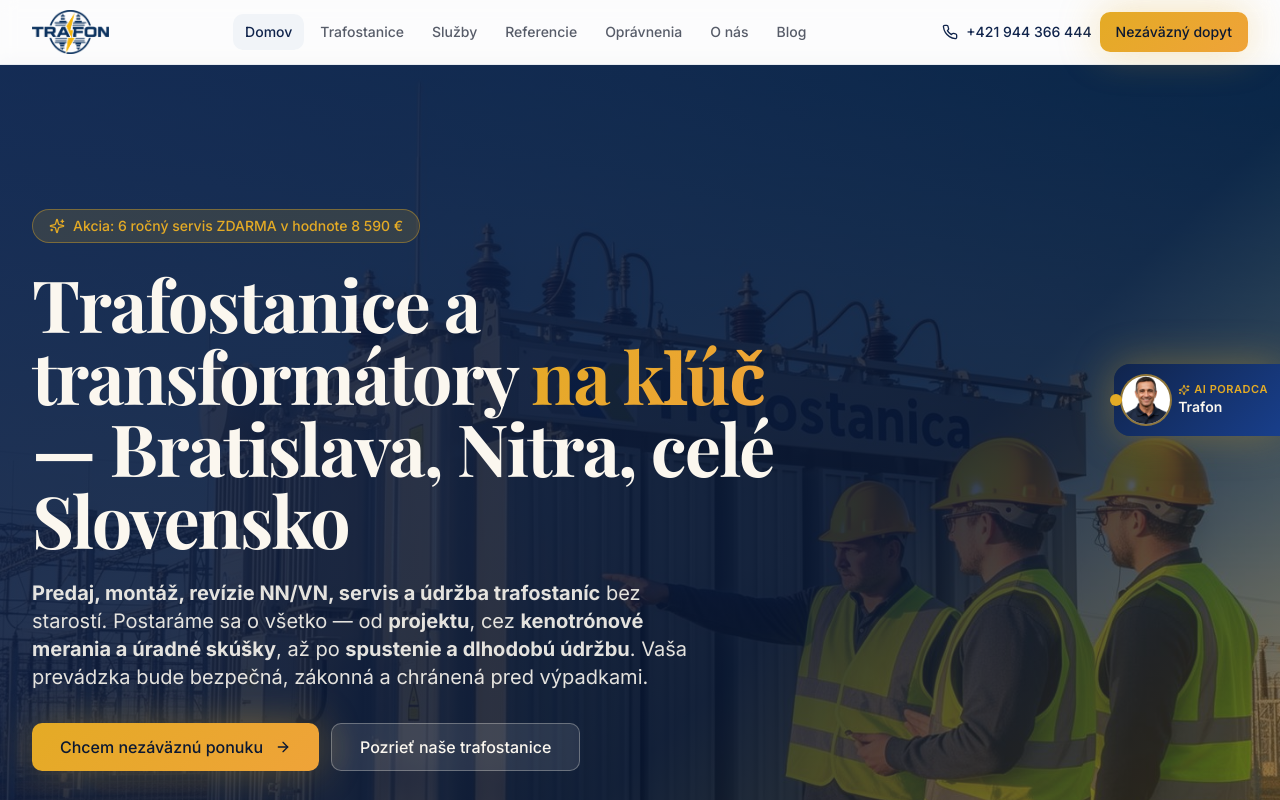
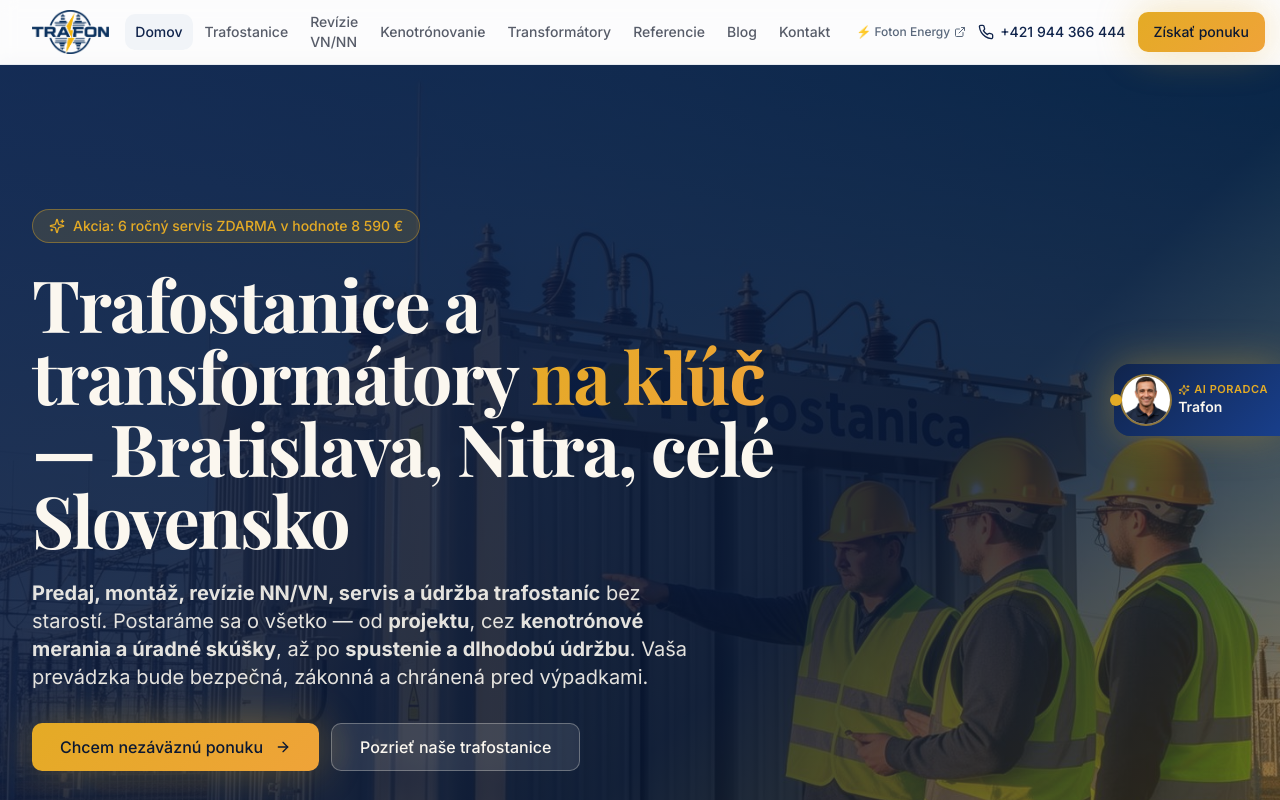
Before and after one commit to Peter7142/trafon, a React (Vite) app: page / in a window 1280 px wide. Shown: the top 800 px of the page. Built offline with nearby package versions, Linux system fonts and the light colour scheme.

Commit message:
Changes
Co-authored-by: Peter7142 <287750770+Peter7142@users.noreply.github.com>

```diff
--- a/src/components/site/SiteNavbar.tsx
+++ b/src/components/site/SiteNavbar.tsx
@@ -1,17 +1,18 @@
 import { useState } from "react";
 import { NavLink, Link } from "react-router-dom";
-import { Menu, X, Phone } from "lucide-react";
+import { Menu, X, Phone, ExternalLink } from "lucide-react";
 import { Button } from "@/components/ui/button";
 import logo from "@/assets/logo-trafon.png";
 
 const links = [
   { to: "/", label: "Domov" },
   { to: "/trafostanice", label: "Trafostanice" },
-  { to: "/sluzby", label: "Služby" },
+  { to: "/revizie-vn-nn", label: "Revízie VN/NN" },
+  { to: "/kenotropovanie", label: "Kenotrónovanie" },
+  { to: "/transformatory", label: "Transformátory" },
   { to: "/referencie", label: "Referencie" },
-  { to: "/opravnenia", label: "Oprávnenia" },
-  { to: "/o-nas", label: "O nás" },
   { to: "/blog", label: "Blog" },
+  { to: "/kontakt", label: "Kontakt" },
 ];
 
 export const SiteNavbar = () => {
@@ -19,25 +20,19 @@ export const SiteNavbar = () => {
 
   return (
     <header className="sticky top-0 z-50 border-b border-border/60 bg-background/90 backdrop-blur supports-[backdrop-filter]:bg-background/70">
-      <div className="container-page flex h-16 items-center justify-between">
-        <Link to="/" className="flex items-center" aria-label="TRAFON - Foton Energy">
-          <img
-            src={logo}
-            alt="TRAFON logo"
-            className="h-10 md:h-11 w-auto"
-            width={220}
-            height={44}
-          />
+      <div className="container-page flex h-16 items-center justify-between gap-4">
+        <Link to="/" className="flex items-center shrink-0" aria-label="TRAFON - Foton Energy">
+          <img src={logo} alt="TRAFON logo" className="h-10 md:h-11 w-auto" width={220} height={44} />
         </Link>
 
-        <nav className="hidden lg:flex items-center gap-1">
+        <nav className="hidden xl:flex items-center gap-0.5">
           {links.map((l) => (
             <NavLink
               key={l.to}
               to={l.to}
               end={l.to === "/"}
               className={({ isActive }) =>
-                `px-3 py-2 rounded-md text-sm font-medium transition-colors ${
+                `px-2.5 py-2 rounded-md text-sm font-medium transition-colors ${
                   isActive
                     ? "text-primary bg-secondary"
                     : "text-foreground/70 hover:text-primary hover:bg-secondary/60"
@@ -49,21 +44,29 @@ export const SiteNavbar = () => {
           ))}
         </nav>
 
-        <div className="hidden md:flex items-center gap-2">
+        <div className="hidden md:flex items-center gap-3 shrink-0">
+          <a
+            href="https://fotonenergy.sk"
+            target="_blank"
+            rel="noopener noreferrer"
+            className="hidden lg:inline-flex items-center gap-1 text-xs font-medium text-muted-foreground hover:text-accent transition-colors"
+          >
+            ⚡ Foton Energy <ExternalLink className="h-3 w-3" />
+          </a>
           <a
             href="tel:+421944366444"
-            className="flex items-center gap-2 text-sm font-medium text-primary hover:text-accent transition-colors"
+            className="hidden lg:flex items-center gap-1.5 text-sm font-medium text-primary hover:text-accent transition-colors"
           >
             <Phone className="h-4 w-4" />
             +421 944 366 444
           </a>
           <Button asChild className="bg-gradient-warm text-accent-foreground hover:opacity-90 shadow-glow">
-            <Link to="/kontakt">Nezáväzný dopyt</Link>
+            <Link to="/kontakt">Získať ponuku</Link>
           </Button>
         </div>
 
         <button
-          className="lg:hidden p-2 text-primary"
+          className="xl:hidden p-2 text-primary"
           onClick={() => setOpen(!open)}
           aria-label="Toggle menu"
         >
@@ -72,7 +75,7 @@ export const SiteNavbar = () => {
       </div>
 
       {open && (
-        <div className="lg:hidden border-t border-border bg-background">
+        <div className="xl:hidden border-t border-border bg-background">
           <nav className="container-page py-4 flex flex-col gap-1">
             {links.map((l) => (
               <NavLink
@@ -89,8 +92,16 @@ export const SiteNavbar = () => {
                 {l.label}
               </NavLink>
             ))}
-            <Button asChild className="mt-3 bg-gradient-warm text-accent-foreground">
-              <Link to="/kontakt" onClick={() => setOpen(false)}>Nezáväzný dopyt</Link>
+            <a
+              href="https://fotonenergy.sk"
+              target="_blank"
+              rel="noopener noreferrer"
+              className="px-3 py-3 rounded-md text-base font-medium text-muted-foreground inline-flex items-center gap-1"
+            >
+              ⚡ Foton Energy <ExternalLink className="h-3.5 w-3.5" />
+            </a>
+            <Button asChild className="mt-2 bg-gradient-warm text-accent-foreground">
+              <Link to="/kontakt" onClick={() => setOpen(false)}>Získať ponuku</Link>
             </Button>
             <a href="tel:+421944366444" className="mt-2 text-center text-primary font-medium">
               +421 944 366 444
```
